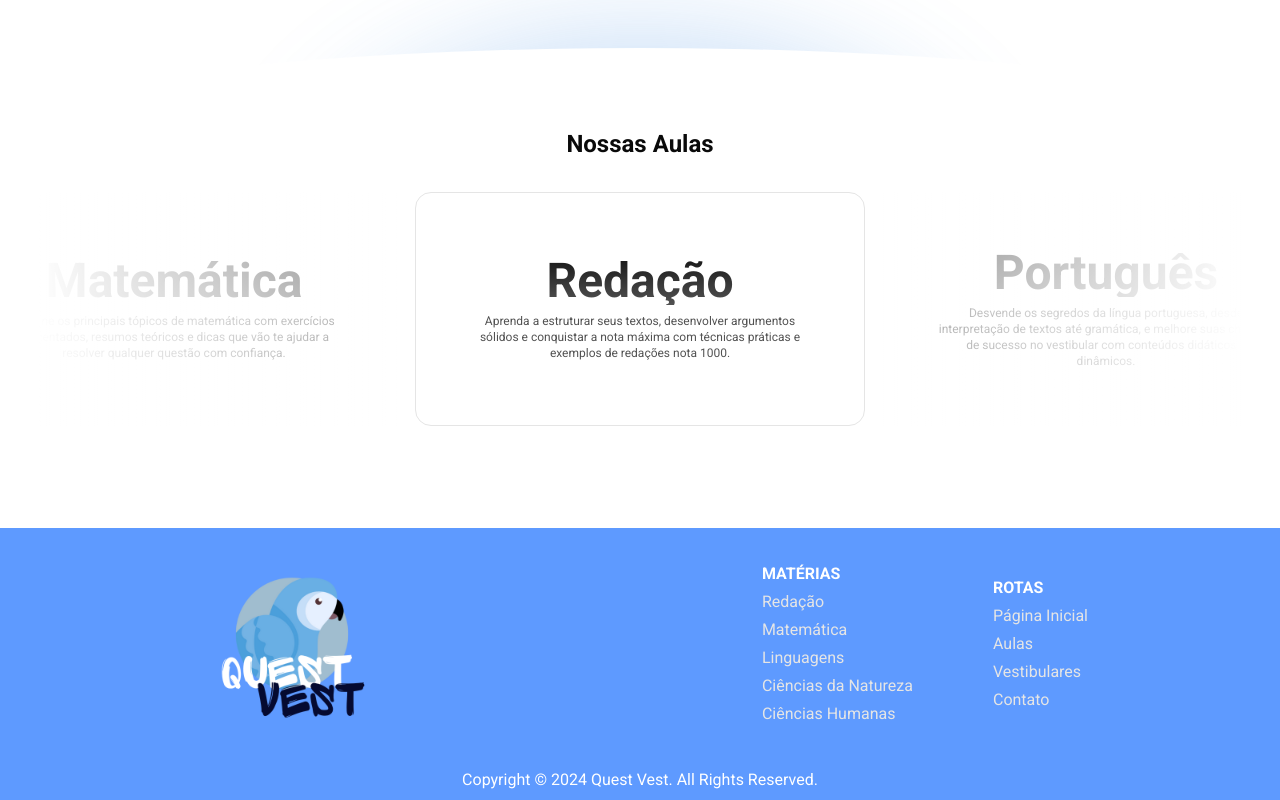
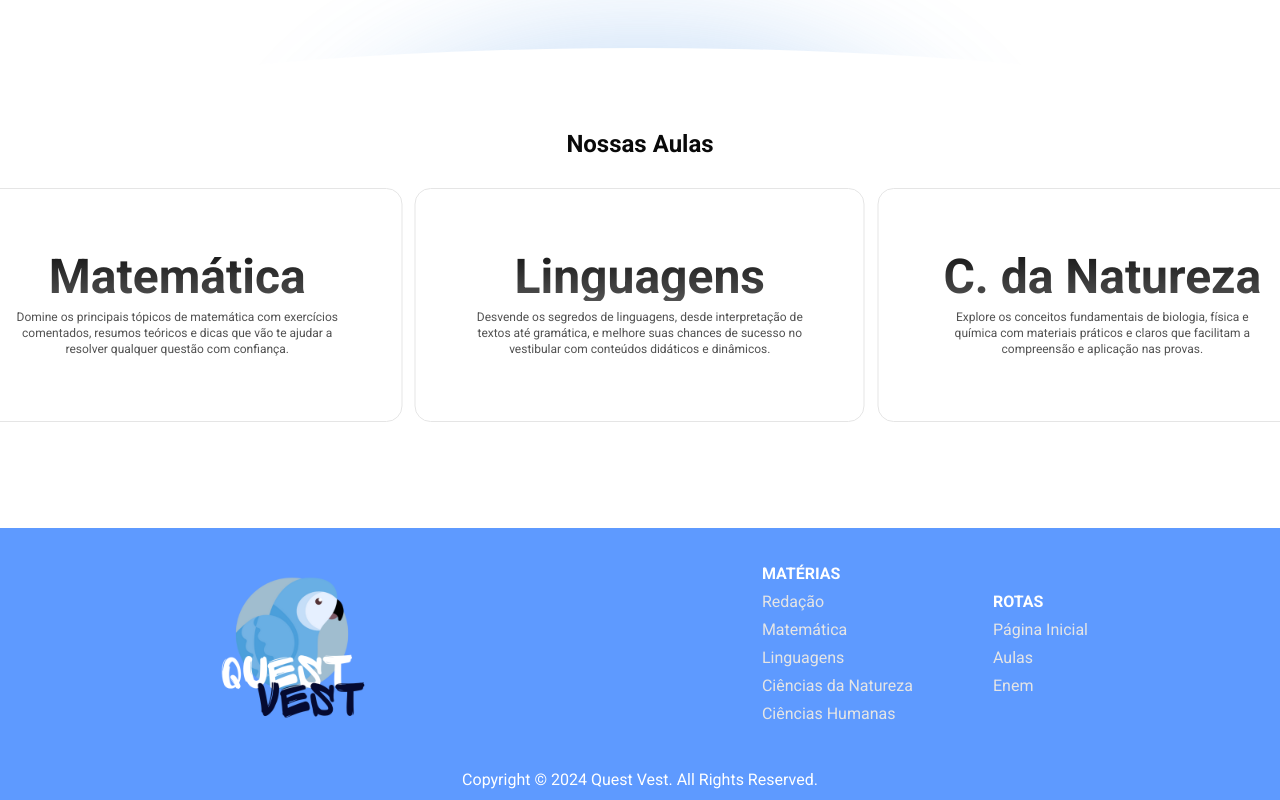
Before and after one commit to Dnowdd/StudyProjectFatec, a React (Vite) app: page / in a window 1280 px wide. Shown: the part 921-1721 px from the top of the page. Built offline with nearby package versions, Linux system fonts and the light colour scheme; no server answers.

Commit message:
feat: adding carousel to homepage

```diff
--- a/package.json
+++ b/package.json
@@ -21,6 +21,8 @@
     "bcryptjs": "^2.4.3",
     "class-variance-authority": "^0.7.0",
     "clsx": "^2.1.1",
+    "embla-carousel-autoplay": "^8.3.0",
+    "embla-carousel-react": "^8.3.0",
     "framer-motion": "^11.11.8",
     "lucide-react": "^0.447.0",
     "marked": "^14.1.3",
--- a/src/Routes/Dashboard/footer.tsx
+++ b/src/Routes/Dashboard/footer.tsx
@@ -50,29 +50,14 @@
             <h1 className="font-extrabold md:font-bold text-background">
               ROTAS
             </h1>
-            <Link
-              to="/materias/matematica"
-              className="text-neutral-200 hover:underline"
-            >
+            <Link to="/" className="text-neutral-200 hover:underline">
               Página Inicial
             </Link>
-            <Link
-              to="/materias/portugues"
-              className="text-neutral-200 hover:underline"
-            >
+            <Link to="/aulas" className="text-neutral-200 hover:underline">
               Aulas
             </Link>
-            <Link
-              to="/materias/redacao"
-              className="text-neutral-200 hover:underline"
-            >
-              Vestibulares
-            </Link>
-            <Link
-              to="/materias/fisica"
-              className="text-neutral-200 hover:underline"
-            >
-              Contato
+            <Link to="/enem" className="text-neutral-200 hover:underline">
+              Enem
             </Link>
           </div>
         </div>
--- a/src/Routes/Home/index.tsx
+++ b/src/Routes/Home/index.tsx
@@ -4,8 +4,44 @@
 import { cn } from "@/lib/utils";
 import { Link } from "react-router-dom";
 import Enem from "@/assets/enem.png";
+import Autoplay from "embla-carousel-autoplay";
+import {
+  Carousel,
+  CarouselContent,
+  CarouselItem,
+  CarouselNext,
+  CarouselPrevious,
+} from "@/components/ui/carousel";
 
 export default function Home() {
+  const materias = [
+    {
+      title: "Redação",
+      description:
+        "Aprenda a estruturar seus textos, desenvolver argumentos sólidos e conquistar a nota máxima com técnicas práticas e exemplos de redações nota 1000.",
+    },
+    {
+      title: "Matemática",
+      description:
+        "Domine os principais tópicos de matemática com exercícios comentados, resumos teóricos e dicas que vão te ajudar a resolver qualquer questão com confiança.",
+    },
+    {
+      title: "Linguagens",
+      description:
+        "Desvende os segredos de linguagens, desde interpretação de textos até gramática, e melhore suas chances de sucesso no vestibular com conteúdos didáticos e dinâmicos.",
+    },
+    {
+      title: "C. da Natureza",
+      description:
+        "Explore os conceitos fundamentais de biologia, física e química com materiais práticos e claros que facilitam a compreensão e aplicação nas provas.",
+    },
+    {
+      title: "C. Humanas",
+      description:
+        "Aprofunde-se nos temas de história, geografia, filosofia e sociologia com análises críticas e conteúdos atualizados para desenvolver seu pensamento crítico e interpretativo.",
+    },
+  ];
+
   return (
     <div className="flex flex-col items-center justify-center gap-24">
       <div className="flex flex-col gap-2 items-center pt-32 relative">
@@ -53,7 +89,7 @@
           {/* Background em baixo da curva */}
           <div className="absolute w-full top-26 md:top-20 left-0 flex flex-col items-center gap-6 overflow-hidden">
             <h1 className="text-2xl font-bold">Nossas Aulas</h1>
-            <div className="flex gap-4 py-2 h-[190px] sm:h-[230px] md:h-[250px]">
+            {/* <div className="flex gap-4 py-2 h-[190px] sm:h-[230px] md:h-[250px]">
               <div className="flex flex-col gap-2 justify-center items-center rounded-2xl px-2 md:px-14 py-12 sm:py-14 md:py-16 w-[350px] sm:w-[400px] md:w-[450px] relative opacity-50">
                 <div className="absolute inset-0 bg-gradient-to-r from-background to-transparent from-20% "></div>
 
@@ -88,6 +124,39 @@
                   vestibular com conteúdos didáticos e dinâmicos.
                 </p>
               </div>
+            </div> */}
+            <div>
+              <Carousel
+                className="w-full max-w-[60%] mx-auto"
+                opts={{
+                  loop: true,
+                }}
+                plugins={[
+                  Autoplay({
+                    delay: 2000,
+                  }),
+                ]}
+              >
+                <CarouselContent className="-ml-1">
+                  {materias.map((materia, index) => (
+                    <CarouselItem
+                      key={index}
+                      className="pl-1 md:basis-1/2 lg:basis-1/3"
+                    >
+                      <div className="m-1 flex flex-col gap-2 justify-center items-center border rounded-2xl px-2 md:px-14 py-12 sm:py-14 md:py-16 w-[300px] sm:w-[400px] md:w-[450px] select-none">
+                        <h1 className="text-3xl sm:text-4xl md:text-5xl font-bold bg-gradient-to-b from-neutral-900 to-neutral-600 bg-clip-text text-transparent">
+                          {materia.title}
+                        </h1>
+                        <p className="w-[80%] md:w-full text-center text-xs text-neutral-600">
+                          {materia.description}
+                        </p>
+                      </div>
+                    </CarouselItem>
+                  ))}
+                </CarouselContent>
+                <CarouselPrevious />
+                <CarouselNext />
+              </Carousel>
             </div>
           </div>
         </div>
--- a/src/components/ui/button.tsx
+++ b/src/components/ui/button.tsx
@@ -5,7 +5,7 @@
 import { cn } from "@/lib/utils"
 
 const buttonVariants = cva(
-  "inline-flex items-center justify-center whitespace-nowrap rounded-md text-sm font-medium ring-offset-background transition-colors focus-visible:outline-none focus-visible:ring-2 focus-visible:ring-ring focus-visible:ring-offset-2 disabled:pointer-events-none disabled:opacity-50",
+  "inline-flex items-center justify-center gap-2 whitespace-nowrap rounded-md text-sm font-medium ring-offset-background transition-colors focus-visible:outline-none focus-visible:ring-2 focus-visible:ring-ring focus-visible:ring-offset-2 disabled:pointer-events-none disabled:opacity-50 [&_svg]:pointer-events-none [&_svg]:size-4 [&_svg]:shrink-0",
   {
     variants: {
       variant: {
--- /dev/null
+++ b/src/components/ui/carousel.tsx
@@ -0,0 +1,260 @@
+import * as React from "react"
+import useEmblaCarousel, {
+  type UseEmblaCarouselType,
+} from "embla-carousel-react"
+import { ArrowLeft, ArrowRight } from "lucide-react"
+
+import { cn } from "@/lib/utils"
+import { Button } from "@/components/ui/button"
+
+type CarouselApi = UseEmblaCarouselType[1]
+type UseCarouselParameters = Parameters<typeof useEmblaCarousel>
+type CarouselOptions = UseCarouselParameters[0]
+type CarouselPlugin = UseCarouselParameters[1]
+
+type CarouselProps = {
+  opts?: CarouselOptions
+  plugins?: CarouselPlugin
+  orientation?: "horizontal" | "vertical"
+  setApi?: (api: CarouselApi) => void
+}
+
+type CarouselContextProps = {
+  carouselRef: ReturnType<typeof useEmblaCarousel>[0]
+  api: ReturnType<typeof useEmblaCarousel>[1]
+  scrollPrev: () => void
+  scrollNext: () => void
+  canScrollPrev: boolean
+  canScrollNext: boolean
+} & CarouselProps
+
+const CarouselContext = React.createContext<CarouselContextProps | null>(null)
+
+function useCarousel() {
+  const context = React.useContext(CarouselContext)
+
+  if (!context) {
+    throw new Error("useCarousel must be used within a <Carousel />")
+  }
+
+  return context
+}
+
+const Carousel = React.forwardRef<
+  HTMLDivElement,
+  React.HTMLAttributes<HTMLDivElement> & CarouselProps
+>(
+  (
+    {
+      orientation = "horizontal",
+      opts,
+      setApi,
+      plugins,
+      className,
+      children,
+      ...props
+    },
+    ref
+  ) => {
+    const [carouselRef, api] = useEmblaCarousel(
+      {
+        ...opts,
+        axis: orientation === "horizontal" ? "x" : "y",
+      },
+      plugins
+    )
+    const [canScrollPrev, setCanScrollPrev] = React.useState(false)
+    const [canScrollNext, setCanScrollNext] = React.useState(false)
+
+    const onSelect = React.useCallback((api: CarouselApi) => {
+      if (!api) {
+        return
+      }
+
+      setCanScrollPrev(api.canScrollPrev())
+      setCanScrollNext(api.canScrollNext())
+    }, [])
+
+    const scrollPrev = React.useCallback(() => {
+      api?.scrollPrev()
+    }, [api])
+
+    const scrollNext = React.useCallback(() => {
+      api?.scrollNext()
+    }, [api])
+
+    const handleKeyDown = React.useCallback(
+      (event: React.KeyboardEvent<HTMLDivElement>) => {
+        if (event.key === "ArrowLeft") {
+          event.preventDefault()
+          scrollPrev()
+        } else if (event.key === "ArrowRight") {
+          event.preventDefault()
+          scrollNext()
+        }
+      },
+      [scrollPrev, scrollNext]
+    )
+
+    React.useEffect(() => {
+      if (!api || !setApi) {
+        return
+      }
+
+      setApi(api)
+    }, [api, setApi])
+
+    React.useEffect(() => {
+      if (!api) {
+        return
+      }
+
+      onSelect(api)
+      api.on("reInit", onSelect)
+      api.on("select", onSelect)
+
+      return () => {
+        api?.off("select", onSelect)
+      }
+    }, [api, onSelect])
+
+    return (
+      <CarouselContext.Provider
+        value={{
+          carouselRef,
+          api: api,
+          opts,
+          orientation:
+            orientation || (opts?.axis === "y" ? "vertical" : "horizontal"),
+          scrollPrev,
+          scrollNext,
+          canScrollPrev,
+          canScrollNext,
+        }}
+      >
+        <div
+          ref={ref}
+          onKeyDownCapture={handleKeyDown}
+          className={cn("relative", className)}
+          role="region"
+          aria-roledescription="carousel"
+          {...props}
+        >
+          {children}
+        </div>
+      </CarouselContext.Provider>
+    )
+  }
+)
+Carousel.displayName = "Carousel"
+
+const CarouselContent = React.forwardRef<
+  HTMLDivElement,
+  React.HTMLAttributes<HTMLDivElement>
+>(({ className, ...props }, ref) => {
+  const { carouselRef, orientation } = useCarousel()
+
+  return (
+    <div ref={carouselRef} className="overflow-hidden">
+      <div
+        ref={ref}
+        className={cn(
+          "flex",
+          orientation === "horizontal" ? "-ml-4" : "-mt-4 flex-col",
+          className
+        )}
+        {...props}
+      />
+    </div>
+  )
+})
+CarouselContent.displayName = "CarouselContent"
+
+const CarouselItem = React.forwardRef<
+  HTMLDivElement,
+  React.HTMLAttributes<HTMLDivElement>
+>(({ className, ...props }, ref) => {
+  const { orientation } = useCarousel()
+
+  return (
+    <div
+      ref={ref}
+      role="group"
+      aria-roledescription="slide"
+      className={cn(
+        "min-w-0 shrink-0 grow-0 basis-full",
+        orientation === "horizontal" ? "pl-4" : "pt-4",
+        className
+      )}
+      {...props}
+    />
+  )
+})
+CarouselItem.displayName = "CarouselItem"
+
+const CarouselPrevious = React.forwardRef<
+  HTMLButtonElement,
+  React.ComponentProps<typeof Button>
+>(({ className, variant = "outline", size = "icon", ...props }, ref) => {
+  const { orientation, scrollPrev, canScrollPrev } = useCarousel()
+
+  return (
+    <Button
+      ref={ref}
+      variant={variant}
+      size={size}
+      className={cn(
+        "absolute  h-8 w-8 rounded-full",
+        orientation === "horizontal"
+          ? "-left-12 top-1/2 -translate-y-1/2"
+          : "-top-12 left-1/2 -translate-x-1/2 rotate-90",
+        className
+      )}
+      disabled={!canScrollPrev}
+      onClick={scrollPrev}
+      {...props}
+    >
+      <ArrowLeft className="h-4 w-4" />
+      <span className="sr-only">Previous slide</span>
+    </Button>
+  )
+})
+CarouselPrevious.displayName = "CarouselPrevious"
+
+const CarouselNext = React.forwardRef<
+  HTMLButtonElement,
+  React.ComponentProps<typeof Button>
+>(({ className, variant = "outline", size = "icon", ...props }, ref) => {
+  const { orientation, scrollNext, canScrollNext } = useCarousel()
+
+  return (
+    <Button
+      ref={ref}
+      variant={variant}
+      size={size}
+      className={cn(
+        "absolute h-8 w-8 rounded-full",
+        orientation === "horizontal"
+          ? "-right-12 top-1/2 -translate-y-1/2"
+          : "-bottom-12 left-1/2 -translate-x-1/2 rotate-90",
+        className
+      )}
+      disabled={!canScrollNext}
+      onClick={scrollNext}
+      {...props}
+    >
+      <ArrowRight className="h-4 w-4" />
+      <span className="sr-only">Next slide</span>
+    </Button>
+  )
+})
+CarouselNext.displayName = "CarouselNext"
+
+export {
+  type CarouselApi,
+  Carousel,
+  CarouselContent,
+  CarouselItem,
+  CarouselPrevious,
+  CarouselNext,
+}
```
Also changed, not shown: 1 other file (tests, documents, lock files or other folders).
